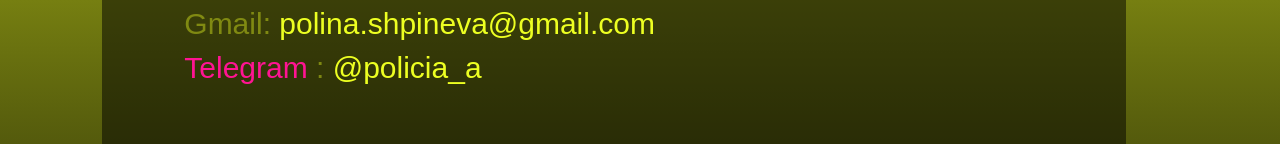
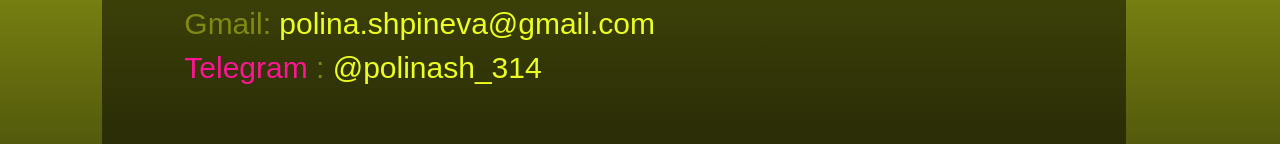
Before and after one commit to Polina106/web, a plain HTML site: page contacts.html in a window 1280 px wide. Shown: the part 310-454 px from the top of the page. Drawn offline with nearby package versions, Linux system fonts and the light colour scheme.

Commit message:
Update contacts.html

```diff
--- a/contacts.html
+++ b/contacts.html
@@ -29,7 +29,7 @@
                     <h3><span style="color: rgba(237, 255, 34, 0.4)">Phone:</span> +7 (981) 708-16-72</h3>
                     <h3><span style="color: rgba(237, 255, 34, 0.4);">Gmail:</span> polina.shpineva@gmail.com</h3>
                     <h3><a href="https://t.me/policia_a" target="_blank">Telegram</a>
-                        <span style="color: rgba(237, 255, 34, 0.4);">:</span> @policia_a</h3>
+                        <span style="color: rgba(237, 255, 34, 0.4);">:</span> @polinash_314</h3>
                     <h3 style="margin-top: 9%;"><a href="https://www.linkedin.com/in/polina-shpineva-795525240/" target="_blank">LinkedIn</a></h3>
                     <h3><a href="https://gitlab.com/polina.shpineva" target="_blank">GitLab</a></h3>
                 </div>
```
